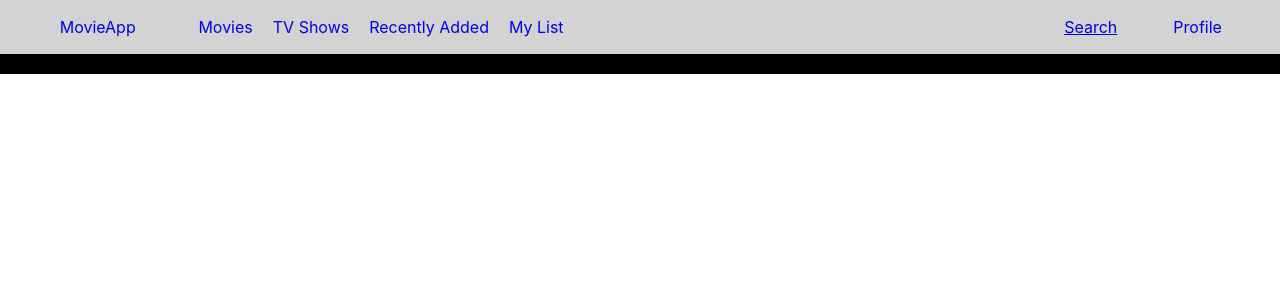
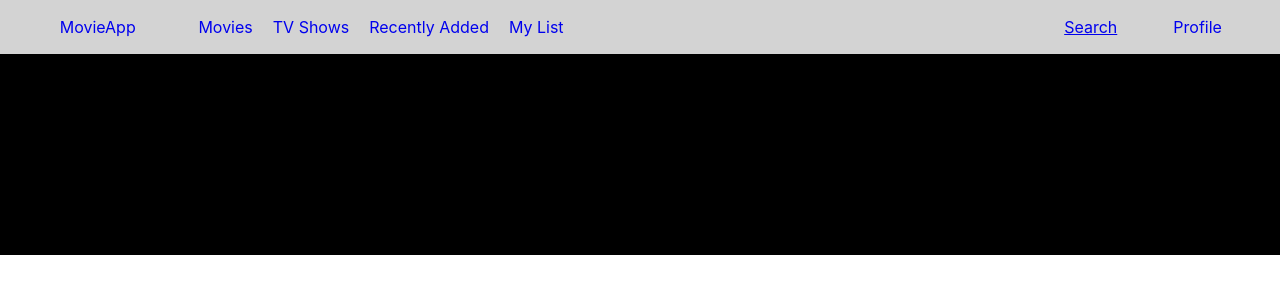
Before and after one commit to DannyShien/Phony-Movie, a React (Create React App) app: page /1 in a window 1280 px wide. Shown: the top 300 px of the page. Built offline with nearby package versions, Linux system fonts and the light colour scheme; no server answers.

Commit message:
Setup axios and jsx

```diff
--- a/package.json
+++ b/package.json
@@ -3,6 +3,7 @@
   "version": "0.1.0",
   "private": true,
   "dependencies": {
+    "axios": "^0.19.2",
     "react": "^16.12.0",
     "react-dom": "^16.12.0",
     "react-router-dom": "^5.1.2",
--- a/src/containers/landing/MovieApp.js
+++ b/src/containers/landing/MovieApp.js
@@ -1,5 +1,5 @@
 import React, { Component } from 'react';
-// import { Link } from 'react-router-dom';
+
 import Genre from '../../components/genre/GenreDisplay';
 import './MovieApp.css';
 
@@ -31,7 +31,10 @@
 	// ========================================
 	// ========================================
 
-	  getMovieGenreIds = () => {
+
+
+	// USE ASYNC AWAIT FOR THIS?????
+	getMovieGenreIds = () => {
 		const TMDB = `${process.env.REACT_APP_TMDB_KEY}`
 		fetch(`https://api.themoviedb.org/3/genre/movie/list?api_key=${TMDB}&language=en-US`)
 			.then(r => { return r.json() })
--- /dev/null
+++ b/src/containers/movie/Movie.js
@@ -0,0 +1,45 @@
+import React, { Component } from 'react';
+import axios from 'axios';
+
+class Movie extends Component  {
+  state = ({ detail: {} })
+
+  componentDidMount() {
+    this.GetMovieDetail()
+  }
+
+  async GetMovieDetail() {
+    const TMDB = `${process.env.REACT_APP_TMDB_KEY}`
+    const movieId = this.props.match.params.id
+    const response = await axios.get(`https://api.themoviedb.org/3/movie/${movieId}?api_key=${TMDB}&language=en-US`);
+    console.log(response.data)
+    this.setState({
+      detail: response.data
+    })
+  }
+
+  render() {
+    let backImg = this.state.detail.backdrop_path
+    return (
+      <div>
+        <header>
+          <img src={backImg} />
+        </header>
+        <section>
+          <div>
+            {/* poster path */}
+            <img />
+          </div>
+          <div>
+            <h1>Title</h1>
+            <p>vote average</p>
+            <p>overview</p>
+            <p>genres</p>
+          </div>
+        </section>
+      </div>
+    )
+  }
+}
+
+export default Movie;
--- a/src/containers/movieDetail/MovieDetail.js
+++ /dev/null
@@ -1,29 +0,0 @@
-import React, { Component } from 'react';
-
-class MovieDetail extends Component  {
-
-
-  componentDidMount() {
-    // this.setState({
-    //   movieId
-    // })
-    this.GetMovieDetail()
-  }
-
-  GetMovieDetail = () => {
-    const TMDB = `${process.env.REACT_APP_TMDB_KEY}`
-    const movieId = this.props.match.params.id
-    fetch(`https://api.themoviedb.org/3/movie/${movieId}?api_key=${TMDB}&language=en-US`)
-      // .then(r => { return r.json() })
-  }
-
-  render() {
-    return (
-      <div>
-        Movie Details
-      </div>
-    )
-  }
-}
-
-export default MovieDetail;
--- a/src/routes/Routes.js
+++ b/src/routes/Routes.js
@@ -4,7 +4,7 @@
 import MovieApp from '../containers/landing/MovieApp';
 
 
-const MovieDetail = lazy(() => import('../containers/movieDetail/MovieDetail'));
+const Movie = lazy(() => import('../containers/movie/Movie'));
 
 
 const Routes = () => {
@@ -14,7 +14,7 @@
       {/* <Route path = '/' exact component={movies} /> */}
       {/* <Route path = '/' exact component={tv} /> */}
       {/* <Route path = '/' exact component={mylist} /> */}
-      <Route path='/:id' component={MovieDetail} />
+      <Route path='/:id' component={Movie} />
     </Switch>
   )
 }
```
Also changed, not shown: 1 other file (tests, documents, lock files or other folders).
